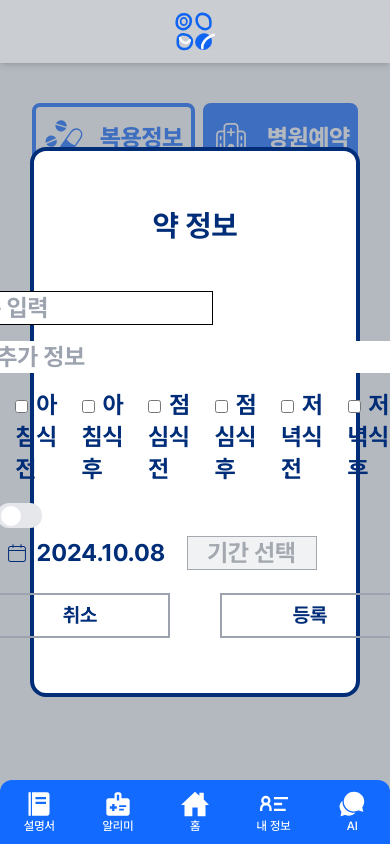
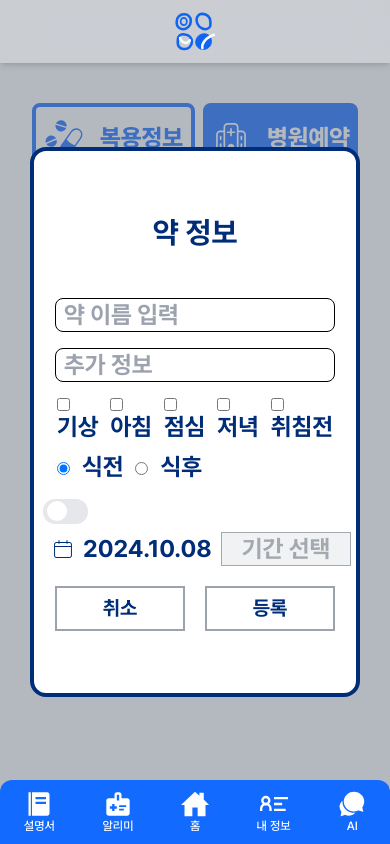
Before and after one commit to seniorBuddy/seniorBuddy-client, a Next.js app: page /reminder in a window 390 px wide. Both pictures are taken after a click on the element 195 px from the left and 524 px from the top of the page. Built offline with nearby package versions, Linux system fonts and the light colour scheme.

Commit message:
약 정보 반응형 수정

```diff
--- a/src/app/lib/store/useMedicineStore.ts
+++ b/src/app/lib/store/useMedicineStore.ts
@@ -62,6 +62,6 @@ export const useMedicineStore = create<medicineListState>((set) => ({
 //         ...medicine,               // 업데이트할 medicine 필드 덮어쓰기
 //       }));
 //     },
-// }));
+//}));
 
 // export default useMedicineStore;
--- a/src/components/reminder/modal/medicine-modal.tsx
+++ b/src/components/reminder/modal/medicine-modal.tsx
@@ -18,19 +18,27 @@ interface MedicineModalProps {
 export default function MedicineModal({ onCancel, onUpdate, medicineId, onResult }: MedicineModalProps) {
   const [name, setName] = useState<string>('');  // 약 이름
   const [other, setOther] = useState<string>('');  // 기타 사항
+  // const time  = [
+  //   "기상",
+  //   "아침식전",
+  //   "아침식후",
+  //   "점심식전",
+  //   "점심식후",
+  //   "저녁식전",
+  //   "저녁식후",
+  //   "취침전"
+  // ];
   const time  = [
     "기상",
-    "아침식전",
-    "아침식후",
-    "점심식전",
-    "점심식후",
-    "저녁식전",
-    "저녁식후",
+    "아침",
+    "점심",
+    "저녁",
     "취침전"
   ];
   const [checkedItems, setCheckedItems] = useState<string[]>([]);  // 복용 시간 체크리스트
   const [chooseTime, setChooseTime] = useState<string>('before');  // 식전, 식후
   const [isOn, setIsOn] = useState<boolean>(false);  // 종료 시간 유무
+  const [updateFrequency, setUpdateFrequency] = useState<string[]>([]);
   const [startDate, setStartDate] = useState<Date | null>(new Date());  // 시작 날짜
   const [showDateList, setShowDateList] = useState<boolean>(false);  // 달력
   const [selectedEndDate, setSelectedEndDate] = useState<string>();  // 종료 날짜
@@ -75,6 +83,12 @@ export default function MedicineModal({ onCancel, onUpdate, medicineId, onResult
       // 체크 해제 항목 제거
       setCheckedItems(checkedItems.filter(item => item !== timeLabel));
     }
+
+    frequency(checkedItems, chooseTime);
+  }
+
+  const frequency = (times: string[], time: string) => {
+    setUpdateFrequency([...times, time].filter(Boolean));
   }
 
   /* 종료 날짜 선택 */
@@ -119,35 +133,35 @@ export default function MedicineModal({ onCancel, onUpdate, medicineId, onResult
   return (
     <>
     <form onSubmit={handleSubmit}>
-      <div className="flex flex-col gap-4 sm:gap-8 font-bold text-darkblue text-2xl px-3">
+      <div className="flex flex-col gap-4 justify-center sm:gap-8 font-bold text-darkblue text-2xl px-3">
         {/* 약 이름 */}
-        <div className="flex flex-row items-center w-[280px] sm:w-full gap-1">
+        <div className="flex flex-row justify-center sm:justify-start items-center w-full gap-1">
           <span className="hidden sm:block sm:w-[60px]">이름</span>
           <input
             onChange={(e) => setName(e.target.value)}
             type="text"
             placeholder="약 이름 입력"
             value={name}
-            className="w-[280px] sm:w-full border border-black text-black"
+            className="w-[280px] sm:w-full border border-black text-black rounded-lg px-2"
           />
         </div>
         {/* 기타사항 */}
-        <div className="flex flex-row items-center w-full gap-1">
-          <span className="w-[60px]">기타</span>
+        <div className="flex flex-row justify-center sm:justify-start items-center w-full gap-1">
+          <span className="hidden sm:block sm:w-[60px]">기타</span>
           <input
             onChange={(e) => setOther(e.target.value)}
             type="text"
             placeholder="추가 정보"
             value={other}
-            className="text-black"
+            className="w-[280px] sm:w-full border border-black text-black rounded-lg px-2"
           />
         </div>
         {/* 알람 설정 */}
-        <div className="flex flex-row w-full gap-1">
-          <span className="w-[60px] pt-2 flex items-center">알람</span>
-          <div className="flex flex-col gap-2">
+        <div className="flex flex-row justify-center sm:justify-start w-full gap-1">
+          <span className="hidden sm:block sm:w-[60px] pt-2 flex items-center">알람</span>
+          <div className="flex flex-col sm:flex-col gap-2">
             {/* 약 먹는 시간 선택 */}
-            <div className="flex flex-row gap-3 items-center">
+            <div className="flex flex-row gap-3 items-center text-2xl">
               {time.map((timeLabel, index) =>
                 <label key={timeLabel} htmlFor={`time-${index}`}>
                   <input
@@ -155,14 +169,14 @@ export default function MedicineModal({ onCancel, onUpdate, medicineId, onResult
                     id={`time-${index}`}
                     value={timeLabel}
                     checked={checkedItems.includes(timeLabel)}
-                    className="mr-2"
+                    className="flex flex-col mr-2"
                     onChange={(e) => takingTime(e, timeLabel)}
                   />
                   {timeLabel}
                 </label>
               )}
             </div>
-            {/* 식전 식후 선택
+            {/* 식전 식후 선택 */}
             <div className="flex flex-row gap-3">
               <label>
                 <input
@@ -183,14 +197,13 @@ export default function MedicineModal({ onCancel, onUpdate, medicineId, onResult
                 <span className="ml-3">식후</span>
               </label>
             </div>
-            */}
           </div>
         </div>
         {/* 약 복용 기간 */}
-        <div className="flex flex-row items-center w-full gap-1">
+        <div className="flex flex-row justify-center sm:justify-start items-center w-full gap-1">
           <div className="flex flex-col gap-2">
-            <span className="w-[60px]">종료</span>
-            <span className="w-[60px]">기간</span>
+            <span className="hidden sm:block sm:w-[60px]">종료</span>
+            <span className="hidden sm:block sm:w-[60px]">기간</span>
           </div>
           <div className="flex flex-col gap-2">
             <div
@@ -203,7 +216,7 @@ export default function MedicineModal({ onCancel, onUpdate, medicineId, onResult
                   ${isOn ? 'translate-x-4': 'translate-x-0'}`}
               />
             </div>
-            <div className="flex flex-row gap-3">
+            <div className="flex flex-row sm:gap-3">
               {/* 시작 날짜 선택 */}
               <div className="flex flex-row gap-2 items-center borer borer-gray-600 px-2">
                 <CiCalendar />
@@ -244,17 +257,17 @@ export default function MedicineModal({ onCancel, onUpdate, medicineId, onResult
         </div>
       </div>
       {/* 취소 등록 버튼 */}
-      <div className="flex flex-row justify-center w-full pt-[20px] gap-[50px] text-darkblue text-xl font-bold">
+      <div className="flex flex-row justify-center w-full pt-[20px] gap-5 sm:gap-[50px] text-darkblue text-xl font-bold">
         <div
           onClick={onCancel}
-          className="w-[180px] h-[45px] p-2 flex justify-center items-center border-2 border-gray-400 rounded-xl\
+          className="w-[130px] sm:w-[180px] h-[45px] p-2 flex justify-center items-center border-2 border-gray-400 rounded-xl\
           hover:bg-blue hover:text-white hover:scale-[1.1] transition-transform duration-200"
         >
           취소
         </div>
         <div
           onClick={handleSubmit}
-          className="w-[180px] h-[45px] p-2 flex justify-center items-center border-2 border-gray-400 rounded\
+          className="w-[130px] sm:w-[180px] h-[45px] p-2 flex justify-center items-center border-2 border-gray-400 rounded\
           hover:bg-blue hover:text-white hover:scale-[1.1] transition-transform duration-200"
         >
             등록
--- a/src/components/reminder/modal/reminder-modal.tsx
+++ b/src/components/reminder/modal/reminder-modal.tsx
@@ -33,10 +33,12 @@ export default function ReminderModal(
         <span className="text-darkblue text-3xl sm:text-4xl font-bold">
           {division === 'medicine' ? "약 정보" : "병원 정보"}
         </span>
-        {division === 'medicine' ?
-          <MedicineModal onCancel={onCancel} onUpdate={onUpdate} medicineId={medicineId} onResult={onResult} /> :
-          <HospitalModal onCancel={onCancel} onResult={onResult} onRegister={handleHospitalRegister} />
-        }
+        <div className="flex justify-center">
+          {division === 'medicine' ?
+            <MedicineModal onCancel={onCancel} onUpdate={onUpdate} medicineId={medicineId} onResult={onResult} /> :
+            <HospitalModal onCancel={onCancel} onResult={onResult} onRegister={handleHospitalRegister} />
+          }
+        </div>
       </div>
     </div>
   )
```
